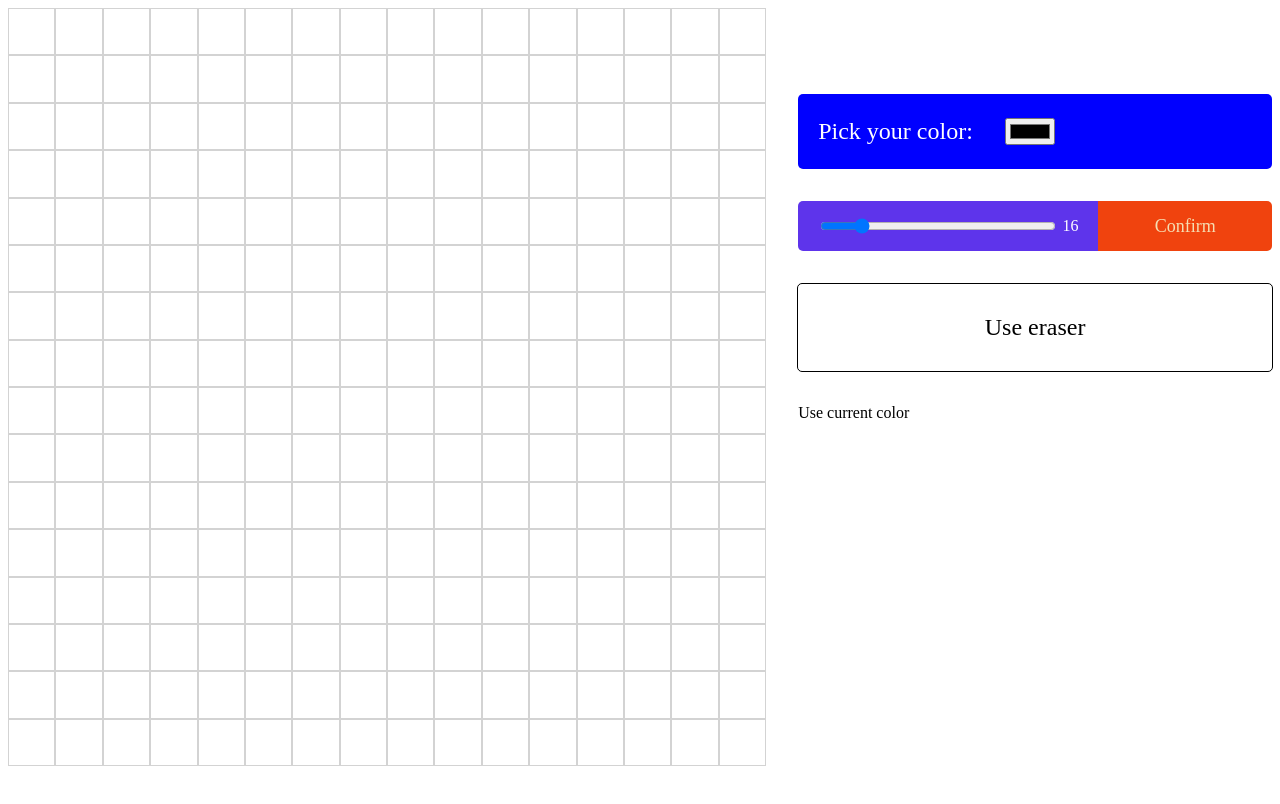
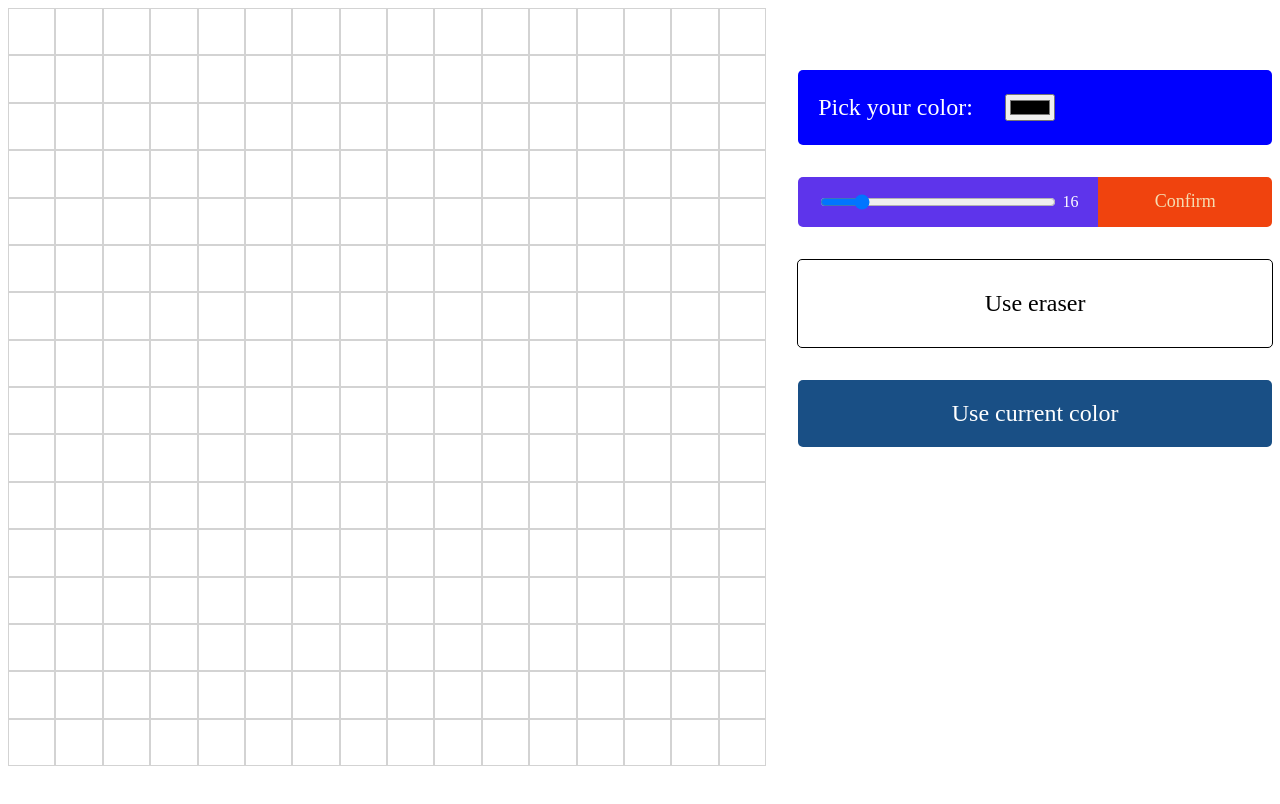
Before and after one commit to Averageasd/odin-etch-a-sketch, a plain HTML site: page index.html in a window 1280 px wide. Drawn offline with Linux system fonts and the light colour scheme.

Commit message:
style the use current color div

```diff
--- a/style.css
+++ b/style.css
@@ -79,3 +79,15 @@
     font-size: 24px;
     border-radius: 5px;
 }
+
+.use-current-color-div{
+    background-color: #194f85;
+    color:white;
+    display: flex;
+    align-items: center;
+    justify-content: center;
+    font-size: 24px;
+    padding-top:20px;
+    padding-bottom:20px;
+    border-radius: 5px;
+}
```
